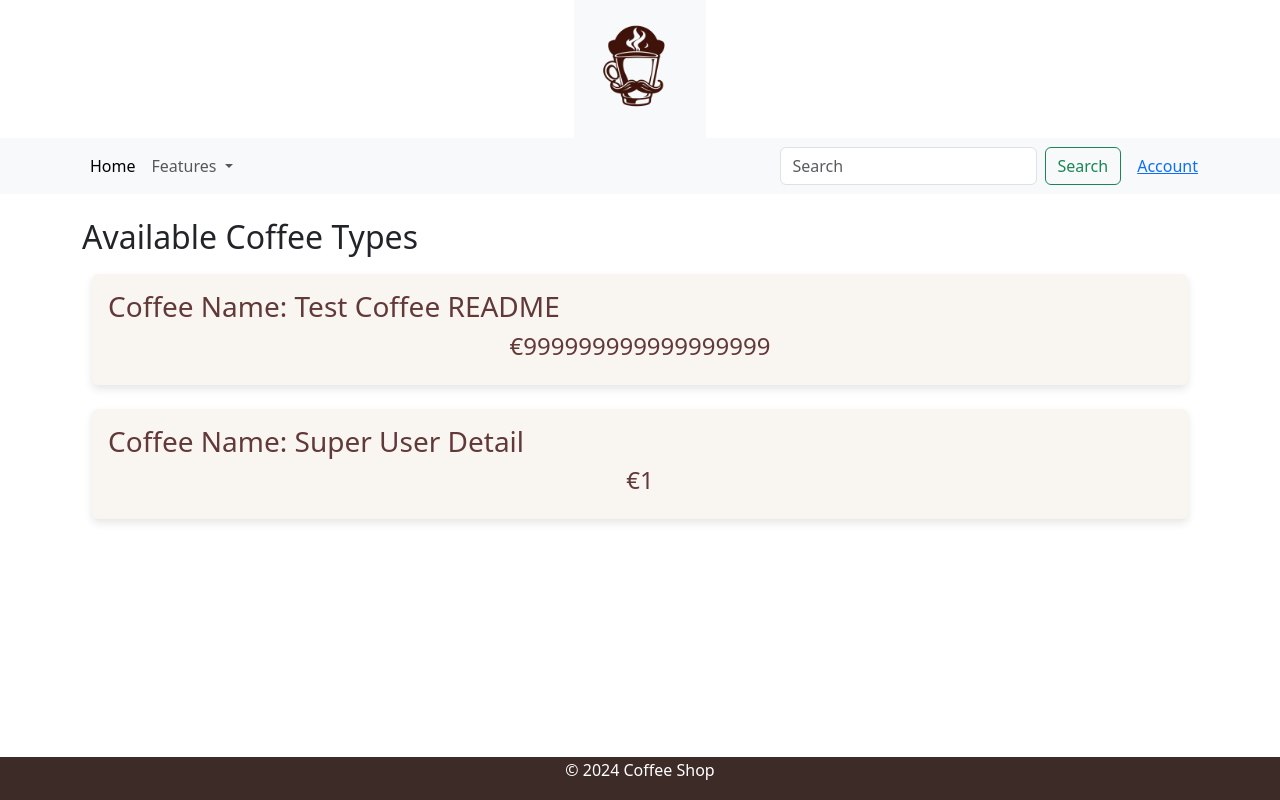
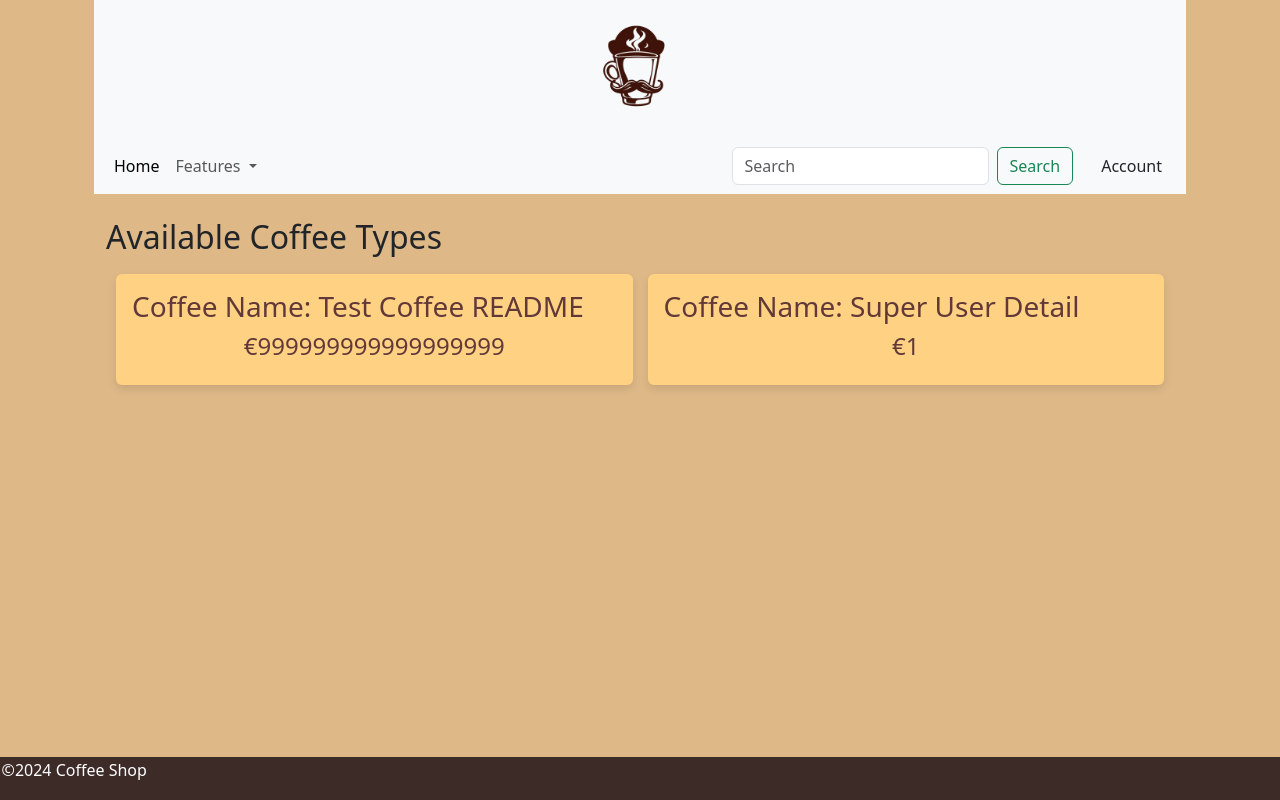
Before and after one commit to IzzeddinHammad/CA2, a Django app: page / in a window 1280 px wide. Run offline with Django 5.2, Linux system fonts and the light colour scheme; data comes from the database, SQL or seed files in the repository; both versions use the stored data as it was after the commit.

Commit message:
checkpoint commit

```diff
--- a/static/css/base.css
+++ b/static/css/base.css
@@ -1,46 +1,109 @@
 body {
-    display: flex; /* Use this for simpler layout */
-    flex-direction: column; /* Stack sections vertically */
-    align-items: center; /* Center content horizontally */
-    justify-content: flex-start; /* Push items to the top */
-    background-color: #6f4f28;
 
-
-}
-
-ul{
-    list-style-type: none;
-}
-
-header {
-
-    justify-content: space-between;
+    display: flex;
+    flex-direction: column;
     align-items: center;
-
+    justify-content: flex-start;
+    background-color:burlywood !important;
+    margin: 0;
+    height: 100vh;
 
 
 }
 
 
+ul {
+    list-style-type: none;
+    margin: 0;
+    padding: 0;
+}
 
 
 
 
+header, footer {
+    display: flex;
+    justify-content: space-between;
+    align-items: center;
+}
+
 #coffee-types li {
     margin-bottom: 1.5rem;
     padding: 1rem;
-    background-color: #f9f6f1;
+    background-color: #ffd283;
     border-radius: 6px;
     box-shadow: 0 4px 8px rgba(0, 0, 0, 0.1);
     transition: transform 0.5s, box-shadow 0.5s;
 }
 
 #coffee-types li:hover {
-    transform: scale(1.05); /* Slight zoom effect */
-    box-shadow: 0 6px 12px rgba(0, 0, 0, 0.15); /* Increase shadow */
+    transform: scale(1.05);
+    box-shadow: 0 6px 12px rgba(0, 0, 0, 0.15);
 }
 
 
+
+h1, h2, h3 {
+    color: #2c2c2c;
+    font-weight: bold;
+    text-transform: capitalize;
+}
+
+.coffee-container {
+    display: grid;
+    grid-template-columns: repeat(auto-fit, minmax(250px, 1fr));
+    gap: 15px;
+    padding: 10px;
+}
+
+.header-logo {
+    width: 100px;
+    height: auto;
+}
+
+.coffee-container-details {
+    max-width: 600px;
+    margin: 20px auto;
+    padding: 15px;
+    background-color: #fff;
+    border-radius: 8px;
+    box-shadow: 0 2px 5px rgba(0, 0, 0, 0.1);
+}
+
+.coffee-container-details h1, .coffee-container-details h4 {
+    text-align: center;
+    margin-bottom: 1rem;
+}
+
+.coffee-container-details h1 {
+    font-size: 1.8rem;
+    color: #333;
+}
+
+.coffee-container-details p {
+    color: #666;
+    font-size: 1rem;
+    line-height: 1.5;
+    margin-bottom: 1rem;
+}
+
+.coffee-container-details button {
+    display: block;
+    width: 100%;
+    padding: 10px;
+    background-color: #4a2c2a;
+    color: #fff;
+    border: none;
+    border-radius: 4px;
+    font-size: 1rem;
+    cursor: pointer;
+    margin-top: 1rem;
+    transition: background-color 0.3s;
+}
+
+.coffee-container-details button:hover {
+    background-color: #d8a07e;
+}
 
 
 footer {
@@ -53,91 +116,3 @@ footer {
     padding: 0.1rem;
     text-align: center;
 }
-
-
-
-
-h1, h2, h3 {
-    color: #2c2c2c;
-    font-weight: bold;
-    text-transform: capitalize; /* Style with title case */
-}
-
-
-
-.coffee-container {
-    grid-template-columns: repeat(auto-fit, minmax(250px, 1fr)); /* Adjust minimum size */
-    gap: 15px;
-    padding: 10px;
-}
-
-
-.header-logo {
-    width: 100px;
-    height: auto;
-
-
-
-}
-
-nav{
-    width: 100%;
-}
-
-nav
-
-
-/*  -------------------------------------------------------------------------------------------  */
-
-
-
-.coffee-container-details {
-    max-width: 600px; /* Limiting container width */
-    margin: 20px auto; /* Centering with space on top/bottom */
-    padding: 15px;
-    background-color: #fff; /* White background for content */
-    border-radius: 8px; /* Rounded corners */
-    box-shadow: 0 2px 5px rgba(0, 0, 0, 0.1); /* Light shadow */
-}
-
-.coffee-container-details h1 {
-    font-size: 1.8rem;
-    color: #333;
-    text-align: center; /* Centered title */
-    margin-bottom: 0.5rem; /* Reduced margin */
-}
-
-.coffee-container-details p {
-    margin-bottom: 1rem;
-    color: #666; /* Slightly lighter color for text */
-    font-size: 1rem;
-    line-height: 1.5;
-}
-
-.coffee-container-details h4 {
-    font-size: 1.2rem;
-    font-weight: bold;
-    color: #4a2c2a; /* Coffee brown color */
-    text-align: center;
-    margin-bottom: 1rem; /* Reduced margin */
-}
-
-.coffee-container-details button {
-    display: block;
-    width: 100%;
-    padding: 10px;
-    background-color: #4a2c2a;
-    color: #fff;
-    border: none;
-    border-radius: 4px;
-    font-size: 1rem;
-    cursor: pointer;
-    text-align: center;
-    margin-top: 1rem;
-    transition: background-color 0.3s;
-}
-
-
-.coffee-container-details button:hover {
-    background-color: #d8a07e; /* Hover color */
-}
--- a/templates/base.html
+++ b/templates/base.html
@@ -1,21 +1,30 @@
 {% load static %}
 <!DOCTYPE html>
 <html lang="en">
+
 <head>
     <meta charset="UTF-8">
     <meta name="viewport" content="width=device-width, initial-scale=1.0">
-    <title>{% block title %} {% endblock title %}</title>
+    <title>{% block title %}{% endblock title %}</title>
+
+    <!-- Linking Stylesheets -->
     <link rel="stylesheet" href="{% static 'css/base.css' %}">
     <link href="https://cdn.jsdelivr.net/npm/bootstrap@5.3.3/dist/css/bootstrap.min.css" rel="stylesheet" integrity="sha384-QWTKZyjpPEjISv5WaRU9OFeRpok6YctnYmDr5pNlyT2bRjXh0JMhjY6hW+ALEwIH" crossorigin="anonymous">
+
     <link rel="icon" href="{% static 'images/coffee-shop-logo.png' %}">
+
+
+
 </head>
-<body>
+
+<body class="container">
+    <div class="container">
+
         <!-- Header Section -->
-    <header class="bg-light py-3">
+        <header class="bg-light py-3" >
             <div class="container text-center">
                 <a href="/" class="d-inline-flex align-items-center">
                     <img src="{% static 'images/coffee_cup.png' %}" alt="Coffee Shop Logo" class="header-logo me-2">
-
                 </a>
             </div>
         </header>
@@ -23,7 +32,8 @@
         <!-- Navigation Bar -->
         <nav class="navbar navbar-expand-lg navbar-light bg-light">
             <div class="container">
-            <button class="navbar-toggler" type="button" data-bs-toggle="collapse" data-bs-target="#navbarContent" aria-controls="navbarContent" aria-expanded="false" aria-label="Toggle navigation">
+                <button class="navbar-toggler" type="button" data-bs-toggle="collapse" data-bs-target="#navbarContent"
+                    aria-controls="navbarContent" aria-expanded="false" aria-label="Toggle navigation">
                     <span class="navbar-toggler-icon"></span>
                 </button>
 
@@ -34,7 +44,8 @@
                         </li>
 
                         <li class="nav-item dropdown">
-                        <a class="nav-link dropdown-toggle" href="#" id="navbarDropdown" role="button" data-bs-toggle="dropdown" aria-expanded="false">
+                            <a class="nav-link dropdown-toggle" href="#" id="navbarDropdown" role="button"
+                                data-bs-toggle="dropdown" aria-expanded="false">
                                 Features
                             </a>
                             <ul class="dropdown-menu" aria-labelledby="navbarDropdown">
@@ -45,41 +56,42 @@
                         </li>
                     </ul>
 
-
-
-                <!-- Search Form -->
+                    <!--Search Form-->
                     <form class="d-flex" action="{% url 'search_results' %}" method="get">
                         <input name="q" class="form-control me-2" type="search" placeholder="Search" aria-label="Search">
                         <button class="btn btn-outline-success" type="submit">Search</button>
                     </form>
 
+
+
                     <!-- Authentication Links -->
-                <!-- {% if user.is_authenticated %}
+                    {% if user.is_authenticated %}
                     <form method="post" action="{% url 'logout' %}" class="ms-2">
                         {% csrf_token %}
-                    <button class="btn btn-danger" type="submit">Logout</button>
+                        <button type="submit">Logout</button>
                     </form>
                     {% else %}
-                <a href="{% url 'accounts:signup' %}" class="btn btn-secondary ms-2">Sign Up</a>
-                <a href="{% url 'login' %}" class="btn btn-primary ms-2">Login</a>
-                {% endif %} -->
-                {% if user.is_authenticated %}
-                <a href="{% url 'logout' %}" style="margin-left: 1rem;">Logout</a>
-                {% else %}
-                <a href="{% url 'login' %}" style="margin-left: 1rem;">Account</a>
+                    <a class="btn" href="{% url 'login' %}" style="margin-left: 1rem; border: 1rem;">Account</a>
                     {% endif %}
-
                 </div>
             </div>
         </nav>
 
-    <!-- Main Content -->
+        <!-- Main Content Section -->
         <main class="container my-4">
             {% block content %}
             {% endblock content %}
         </main>
+        <!-- Footer Section -->
+        <footer>
+            <p>&copy;2024 Coffee Shop</p>
+        </footer>
+    </div>
 
-    <!-- Bootstrap Bundle JS -->
-    <script src="https://cdn.jsdelivr.net/npm/bootstrap@5.3.3/dist/js/bootstrap.bundle.min.js" integrity="sha384-YvpcrYf0tY3lHB60NNkmXc5s9fDVZLESaAA55NDzOxhy9GkcIdslK1eN7N6jIeHz" crossorigin="anonymous"></script>
+    <!-- Bootstrap JS -->
+    <script src="https://cdn.jsdelivr.net/npm/bootstrap@5.3.3/dist/js/bootstrap.bundle.min.js"
+        integrity="sha384-YvpcrYf0tY3lHB60NNkmXc5s9fDVZLESaAA55NDzOxhy9GkcIdslK1eN7N6jIeHz" crossorigin="anonymous"></script>
+
 </body>
+
 </html>
--- a/templates/home.html
+++ b/templates/home.html
@@ -5,9 +5,6 @@
 
 
 {% block content %}
-
-<main>
-
 
 <section id="coffee-types">
     {% if user.is_authenticated %}
@@ -30,12 +27,7 @@
     </ul>
 </section>
 
-</main>
 
 
-<!-- Footer Section -->
-<footer>
-    <p>&copy; 2024 Coffee Shop</p>
-</footer>
 
 {% endblock content %}
```
Also changed, not shown: accounts/templates/registration/login.html (+4 -4 lines), templates/coffee/search_result.html (+23 -5 lines), db.sqlite3, static/images/coffee_image.jpg (added), static/images/search.png (added), static/images/two_hands_coffee.jpg (added). Lines whose indentation alone changed are shown as unchanged.
